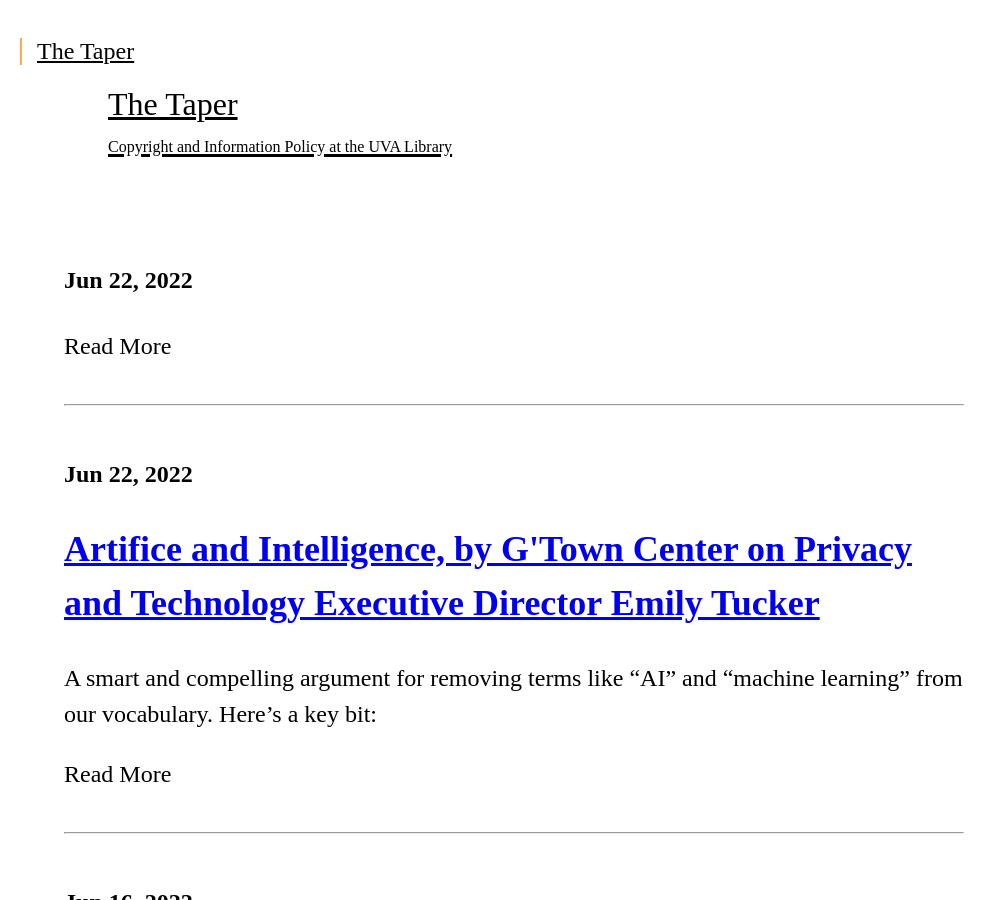
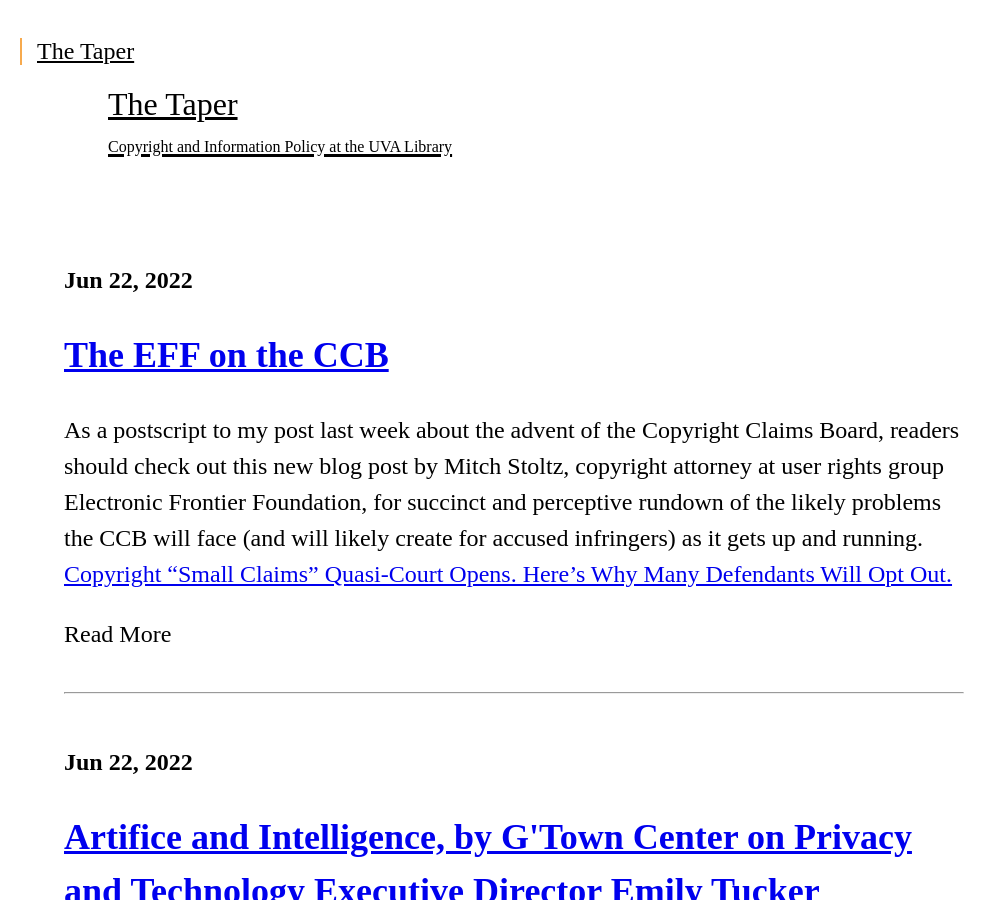
Before and after one commit to uvalib/thetaper, a Jekyll site: the page built from index.html, in a window 1280 px wide and 900 px high. Shown: the whole window, without its empty margins (0-1007 px from the left). Built offline with Jekyll 4.4.1, drawn with Linux system fonts in a browser that asks for light colours; some web fonts are replaced; comment, search, counter and statistics services are not loaded; some of the changed lines change nothing that is shown.

Commit message:
Update 2022-06-22-from-the-eff-copyright-small-claims-quasi-court-opens-here-s-why-many-defendants-will-opt-out-.markdown

```diff
--- a/_posts/2022-06-22-from-the-eff-copyright-small-claims-quasi-court-opens-here-s-why-many-defendants-will-opt-out-.markdown
+++ b/_posts/2022-06-22-from-the-eff-copyright-small-claims-quasi-court-opens-here-s-why-many-defendants-will-opt-out-.markdown
@@ -1,8 +1,9 @@
 ---
 layout: post
 published: true
-title:  "From the EFF: Copyright "Small Claims" Quasi-Court Opens. Here's Why Many Defendants Will Opt Out."
-date:   2022-06-22T14:55:32.732Z
+comments: true
+date: '2022-06-22 13:23 -0400'
+title: The EFF on the CCB
 ---
 
 As a postscript to my post last week about the advent of the Copyright Claims Board, readers should check out this new blog post by Mitch Stoltz, copyright attorney at user rights group Electronic Frontier Foundation, for succinct and perceptive rundown of the likely problems the CCB will face (and will likely create for accused infringers) as it gets up and running. [Copyright "Small Claims" Quasi-Court Opens. Here's Why Many Defendants Will Opt Out.](https://www.eff.org/deeplinks/2022/06/copyright-small-claims-quasi-court-opens-heres-why-many-defendants-will-opt-out)
```
